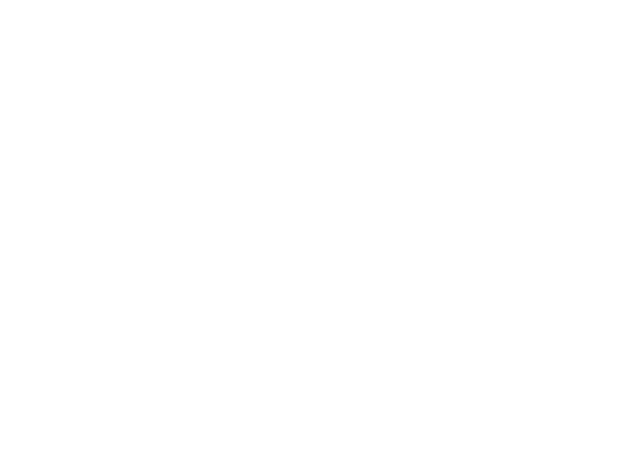
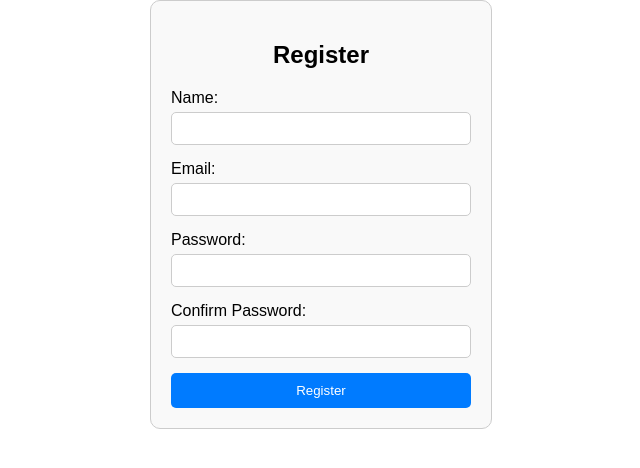
Before and after one commit to ezequielatsuri/chatAplication, a React (Vite) app in the folder FrontedChatAplication/: page /register in a window 1280 px wide. Before the commit this address had no page. Shown: the top 468 px of the page, without its empty margins (319-959 px from the left). Built offline with nearby package versions, Linux system fonts and the light colour scheme.

Commit message:
se corrigio el bug de que no enviaba los mensjaes en contactos nuevos

```diff
--- a/FrontedChatAplication/src/App.jsx
+++ b/FrontedChatAplication/src/App.jsx
@@ -3,11 +3,13 @@
 import './App.css';
 import Login from './components/Login';
 import ChatDashboard from './components/ChatDashboard';
+import Register from './components/Register';
 
 function App() {
   return (
     <BrowserRouter>
       <Routes>
+        <Route path="/register" element={<Register />} />
         <Route path="/login" element={<Login />} />
         <Route path="/chat" element={<ChatDashboard />} />
       </Routes>
--- a/FrontedChatAplication/src/components/ConversationList.jsx
+++ b/FrontedChatAplication/src/components/ConversationList.jsx
@@ -42,7 +42,7 @@
         .then(response => {
           setConversations([
             ...conversations,
-            { id: response.data.user_id, name: response.data.name, email: response.data.email }
+            { id: response.data.id,user_id:response.data.user_id, name: response.data.name, email: response.data.email }
           ]);
           setNewContact('');
         })
--- /dev/null
+++ b/FrontedChatAplication/src/components/Register.css
@@ -0,0 +1,54 @@
+.register-container {
+    width: 300px;
+    margin: 0 auto;
+    padding: 20px;
+    border: 1px solid #ccc;
+    border-radius: 10px;
+    background-color: #f9f9f9;
+  }
+
+  .register-container h2 {
+    text-align: center;
+    margin-bottom: 20px;
+  }
+
+  .form-group {
+    margin-bottom: 15px;
+  }
+
+  .form-group label {
+    display: block;
+    margin-bottom: 5px;
+  }
+
+  .form-group input {
+    width: 100%;
+    padding: 8px;
+    box-sizing: border-box;
+    border: 1px solid #ccc;
+    border-radius: 5px;
+  }
+
+  #boton1{
+    width: 100%;
+    padding: 10px;
+    background-color: #007bff;
+    color: white;
+    border: none;
+    border-radius: 5px;
+    cursor: pointer;
+  }
+
+  button:hover {
+    background-color: #0056b3;
+  }
+
+  .error {
+    color: red;
+    text-align: center;
+  }
+
+  .success {
+    color: green;
+    text-align: center;
+  }
--- /dev/null
+++ b/FrontedChatAplication/src/components/Register.jsx
@@ -0,0 +1,90 @@
+import React, { useState } from 'react';
+import axios from 'axios';
+import './Register.css';
+
+const Register = () => {
+  const [name, setName] = useState('');
+  const [email, setEmail] = useState('');
+  const [password, setPassword] = useState('');
+  const [confirmPassword, setConfirmPassword] = useState('');
+  const [error, setError] = useState('');
+  const [success, setSuccess] = useState('');
+
+  const handleRegister = (e) => {
+    e.preventDefault();
+    if (password !== confirmPassword) {
+      setError('Passwords do not match');
+      return;
+    }
+    setError('');
+    axios.post('/users', {
+      name,
+      email,
+      password
+    })
+    .then(response => {
+      setSuccess('User registered successfully');
+      setName('');
+      setEmail('');
+      setPassword('');
+      setConfirmPassword('');
+    })
+    .catch(error => {
+      setError('Error registering user');
+      console.error('There was an error!', error);
+    });
+  };
+
+  return (
+    <div className="register-container">
+      <h2>Register</h2>
+      {error && <p className="error">{error}</p>}
+      {success && <p className="success">{success}</p>}
+      <form onSubmit={handleRegister}>
+        <div className="form-group">
+          <label htmlFor="name">Name:</label>
+          <input
+            type="text"
+            id="name"
+            value={name}
+            onChange={(e) => setName(e.target.value)}
+            required
+          />
+        </div>
+        <div className="form-group">
+          <label htmlFor="email">Email:</label>
+          <input
+            type="email"
+            id="email"
+            value={email}
+            onChange={(e) => setEmail(e.target.value)}
+            required
+          />
+        </div>
+        <div className="form-group">
+          <label htmlFor="password">Password:</label>
+          <input
+            type="password"
+            id="password"
+            value={password}
+            onChange={(e) => setPassword(e.target.value)}
+            required
+          />
+        </div>
+        <div className="form-group">
+          <label htmlFor="confirmPassword">Confirm Password:</label>
+          <input
+            type="password"
+            id="confirmPassword"
+            value={confirmPassword}
+            onChange={(e) => setConfirmPassword(e.target.value)}
+            required
+          />
+        </div>
+        <button id = "boton1"type="submit">Register</button>
+      </form>
+    </div>
+  );
+};
+
+export default Register;
```
